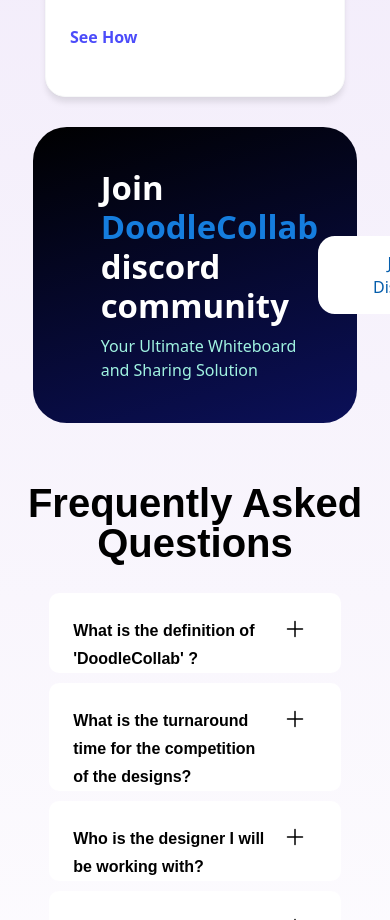
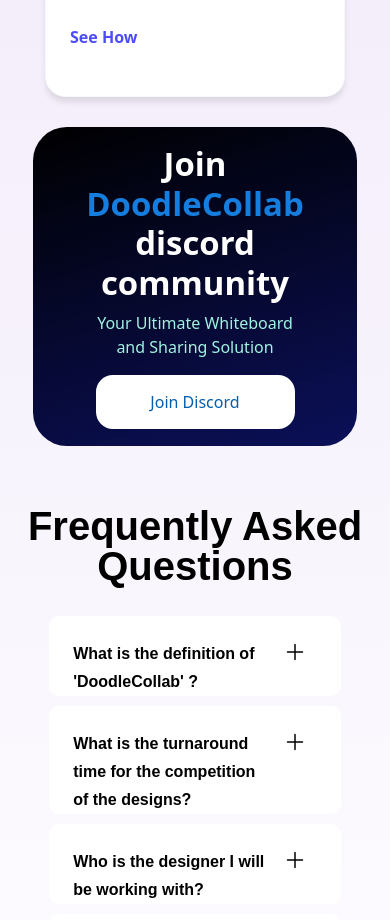
Before and after one commit to WikiPortal/DoodleCollab, a React (Vite) app: page / in a window 390 px wide. Shown: the part 1780-2700 px from the top of the page. Built offline with nearby package versions, Linux system fonts and the light colour scheme.

Commit message:
fix: make join us section responsive

```diff
--- a/src/components/JoinUs/JoinUs.jsx
+++ b/src/components/JoinUs/JoinUs.jsx
@@ -1,4 +1,3 @@
-import React from "react";
 import "./joinus.css";
 
 const JoinUs = () => {
--- a/src/components/JoinUs/joinus.css
+++ b/src/components/JoinUs/joinus.css
@@ -5,10 +5,11 @@
 
 .joinus-container {
   display: flex;
+  gap: 1rem;
   position: relative;
   justify-content: space-between;
   align-items: center;
-  background: linear-gradient(163deg,#000000,#0b1059);
+  background: linear-gradient(163deg, #000000, #0b1059);
   color: #ffffff;
   padding: 2vh 8vh;
   border-radius: 4vh;
@@ -45,4 +46,15 @@
   padding: 1.8vh 6.5vh;
   border-radius: 2vh;
   border: none;
+  width: max-content;
 }
+
+@media screen and (max-width: 768px) {
+  .joinus-container {
+    flex-direction: column;
+    height: auto;
+  }
+  .invite-content :is(h1, p) {
+    text-align: center;
+  }
+}
```
